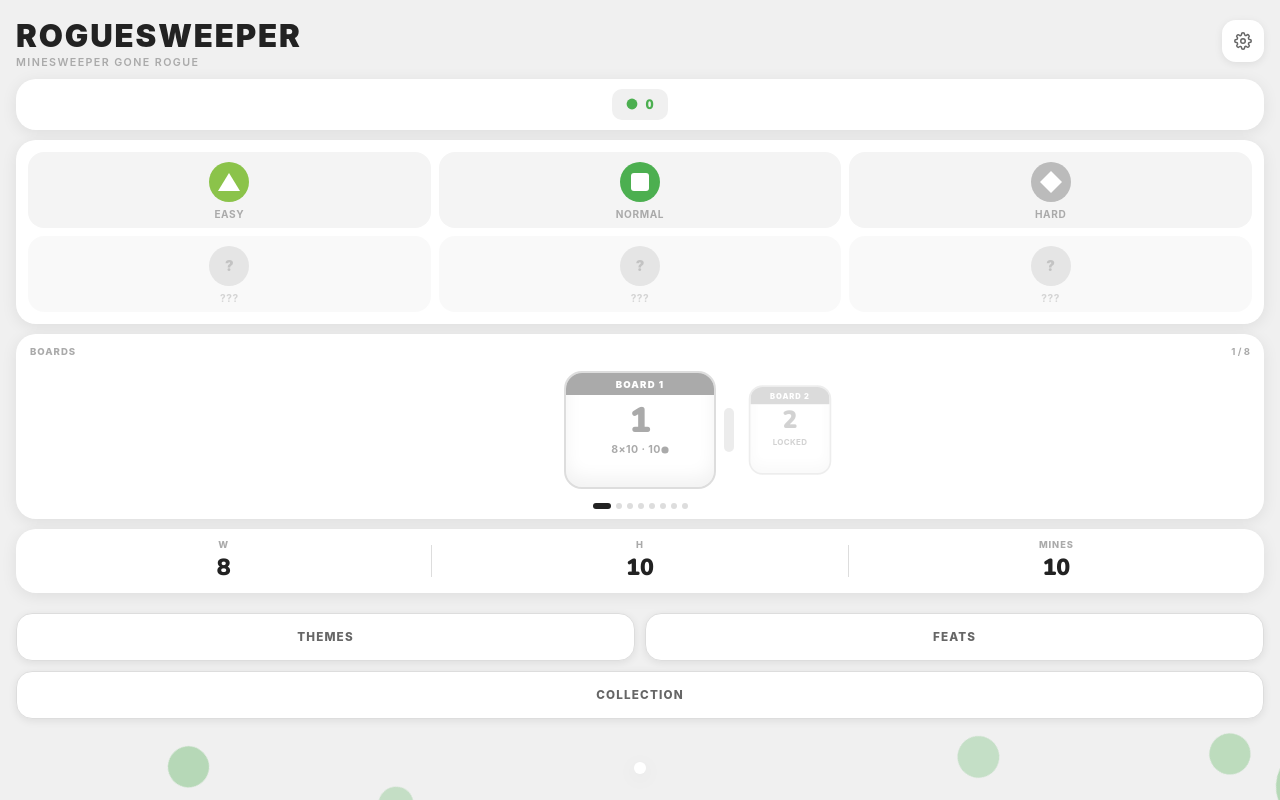
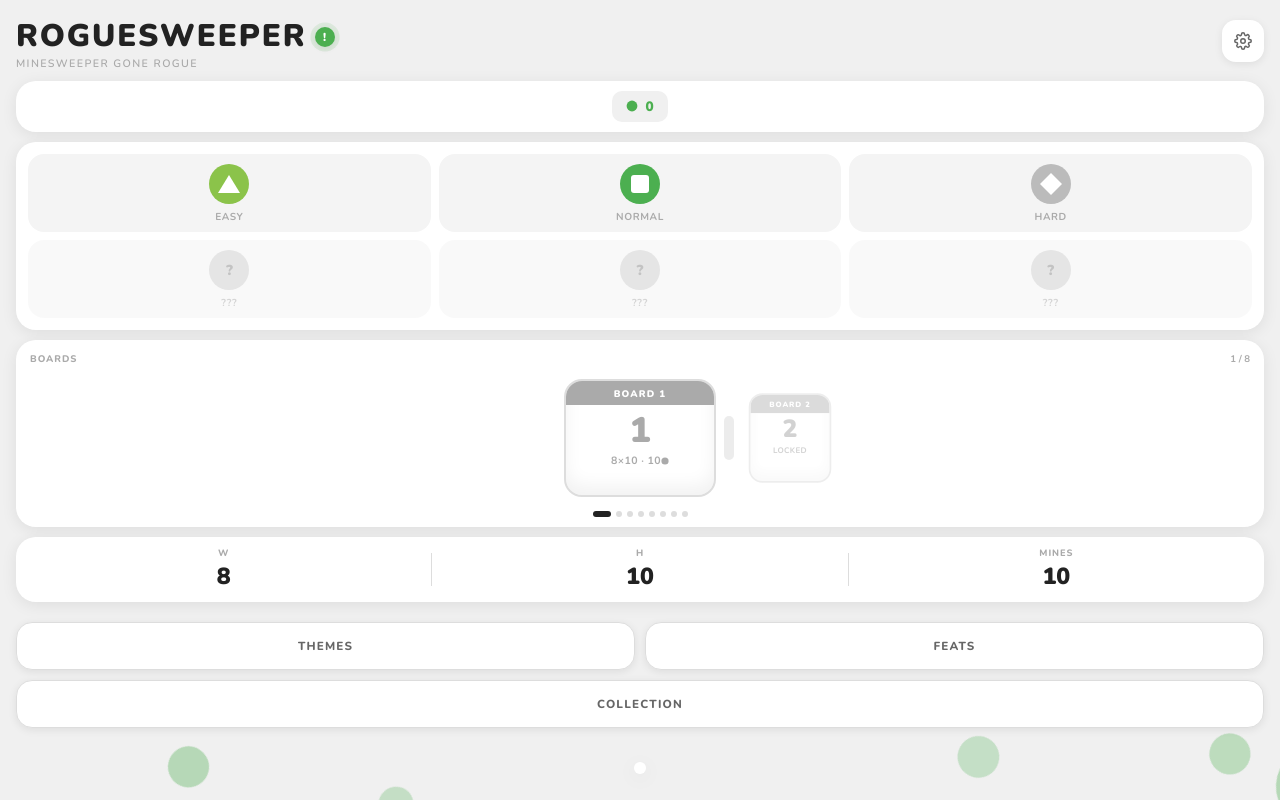
Before and after one commit to quazarjestergravastar/RogueSweeper, a Flask app: page / in a window 1280 px wide. Run offline with Flask 3, Linux system fonts and the light colour scheme.

Commit message:
Add visual rarity indicators and update notification to game elements
Adds rarity data attributes to mine cards for styling effects, a new update tag button with a modal popup, and applies a rounded font globally by updating CSS and HTML structure.

Replit-Commit-Author: Agent
Replit-Commit-Session-Id: 7c3cae3a-ba35-494f-bb9e-cc80c569e2f7
Replit-Commit-Checkpoint-Type: full_checkpoint
Replit-Commit-Event-Id: dec0a23b-d7e5-437b-a3e9-d5e4d36038b8
Replit-Commit-Screenshot-Url: https://storage.googleapis.com/screenshot-production-us-central1/73d79317-5f61-4a90-b18c-1a87dde670bc/7c3cae3a-ba35-494f-bb9e-cc80c569e2f7/vDgqITv
Replit-Helium-Checkpoint-Created: true

```diff
--- a/static/style.css
+++ b/static/style.css
@@ -25,7 +25,7 @@
     --sm-color:    #4CAF50;
     --n1:#2196F3;--n2:#4CAF50;--n3:#f44336;--n4:#9C27B0;
     --n5:#FF5722;--n6:#00BCD4;--n7:#333;--n8:#999;
-    --sys-font: -apple-system, 'Segoe UI', Helvetica, Arial, sans-serif;
+    --sys-font: 'Nunito', -apple-system, 'Segoe UI', Helvetica, Arial, sans-serif;
     --cell-font-size: 0.82rem;
     --r-card: 20px;
     --r-btn:  16px;
@@ -175,6 +175,7 @@ button { cursor: pointer; border: none; background: none; font: inherit; color:
     padding: 4px 0 0; flex-shrink: 0;
 }
 .title-block { flex: 1; }
+.title-row { display: flex; align-items: center; gap: 8px; }
 .game-title {
     font-size: 1.95rem; font-weight: 900; letter-spacing: .06em;
     text-transform: uppercase; color: var(--text); line-height: 1.05;
@@ -182,6 +183,19 @@ button { cursor: pointer; border: none; background: none; font: inherit; color:
 .game-subtitle {
     font-size: .67rem; font-weight: 600; letter-spacing: .13em;
     text-transform: uppercase; color: var(--text-muted); margin-top: 3px;
+}
+.update-tag-btn {
+    width: 20px; height: 20px; border-radius: 50%;
+    background: var(--accent); color: var(--accent-t);
+    display: flex; align-items: center; justify-content: center;
+    font-size: .72rem; font-weight: 900; flex-shrink: 0;
+    box-shadow: 0 2px 6px var(--card-shadow);
+    animation: updateTagPulse 1.8s ease-in-out infinite;
+    margin-top: 2px;
+}
+@keyframes updateTagPulse {
+    0%,100% { box-shadow: 0 2px 6px var(--card-shadow), 0 0 0 0 rgba(76,175,80,.5); }
+    50%      { box-shadow: 0 2px 6px var(--card-shadow), 0 0 0 6px rgba(76,175,80,0); }
 }
 .settings-icon-btn {
     width: 42px; height: 42px; border-radius: 14px;
@@ -405,6 +419,17 @@ button { cursor: pointer; border: none; background: none; font: inherit; color:
 .mm-shop-slot-icon {
     width: 46px; height: 46px; border-radius: 12px;
     display: flex; align-items: center; justify-content: center;
+}
+[data-rarity] { position: relative; }
+[data-rarity="uncommon"] { box-shadow: 0 0 0 2px rgba(76,175,80,.55); }
+[data-rarity="rare"] { box-shadow: 0 0 0 2px rgba(124,77,255,.6); }
+[data-rarity="legendary"] {
+    box-shadow: 0 0 0 2px rgba(255,193,7,.9), 0 0 14px 2px rgba(255,193,7,.55);
+    animation: rarityLegendaryGlow 1.6s ease-in-out infinite;
+}
+@keyframes rarityLegendaryGlow {
+    0%,100% { box-shadow: 0 0 0 2px rgba(255,193,7,.75), 0 0 8px 1px rgba(255,193,7,.4); }
+    50%      { box-shadow: 0 0 0 2px rgba(255,193,7,1), 0 0 18px 5px rgba(255,193,7,.85); }
 }
 .mm-shop-slot-icon svg { width: 38px; height: 38px; }
 .mm-shop-slot-name {
--- a/templates/index.html
+++ b/templates/index.html
@@ -12,7 +12,7 @@
     <link rel="manifest" href="/static/manifest.json">
     <link rel="preconnect" href="https://fonts.googleapis.com">
     <link rel="preconnect" href="https://fonts.gstatic.com" crossorigin>
-    <link href="https://fonts.googleapis.com/css2?family=Nunito:wght@700;800;900&display=swap" rel="stylesheet">
+    <link href="https://fonts.googleapis.com/css2?family=Nunito:wght@400;600;700;800;900&display=swap" rel="stylesheet">
     <link rel="stylesheet" href="/static/style.css">
 </head>
 <body>
@@ -44,7 +44,10 @@
 
             <div class="title-section">
                 <div class="title-block">
-                    <h1 class="game-title" data-text="title">RogueSweeper</h1>
+                    <div class="title-row">
+                        <h1 class="game-title" data-text="title">RogueSweeper</h1>
+                        <button class="update-tag-btn juicy-btn" id="update-tag-btn" title="What's new" aria-label="What's new">!</button>
+                    </div>
                     <p class="game-subtitle" data-text="subtitle">MineSweeper Gone Rogue</p>
                 </div>
                 <button class="settings-icon-btn juicy-btn" id="settings-open-btn" title="Settings"><svg xmlns="http://www.w3.org/2000/svg" width="18" height="18" viewBox="0 0 24 24" fill="none" stroke="currentColor" stroke-width="2" stroke-linecap="round" stroke-linejoin="round" aria-hidden="true"><circle cx="12" cy="12" r="3"/><path d="M19.4 15a1.65 1.65 0 0 0 .33 1.82l.06.06a2 2 0 0 1-2.83 2.83l-.06-.06a1.65 1.65 0 0 0-1.82-.33 1.65 1.65 0 0 0-1 1.51V21a2 2 0 0 1-4 0v-.09A1.65 1.65 0 0 0 9 19.4a1.65 1.65 0 0 0-1.82.33l-.06.06a2 2 0 0 1-2.83-2.83l.06-.06A1.65 1.65 0 0 0 4.68 15a1.65 1.65 0 0 0-1.51-1H3a2 2 0 0 1 0-4h.09A1.65 1.65 0 0 0 4.6 9a1.65 1.65 0 0 0-.33-1.82l-.06-.06a2 2 0 0 1 2.83-2.83l.06.06A1.65 1.65 0 0 0 9 4.68a1.65 1.65 0 0 0 1-1.51V3a2 2 0 0 1 4 0v.09a1.65 1.65 0 0 0 1 1.51 1.65 1.65 0 0 0 1.82-.33l.06-.06a2 2 0 0 1 2.83 2.83l-.06.06A1.65 1.65 0 0 0 19.4 9a1.65 1.65 0 0 0 1.51 1H21a2 2 0 0 1 0 4h-.09a1.65 1.65 0 0 0-1.51 1z"/></svg></button>
```
Also changed, not shown: static/game.js.
